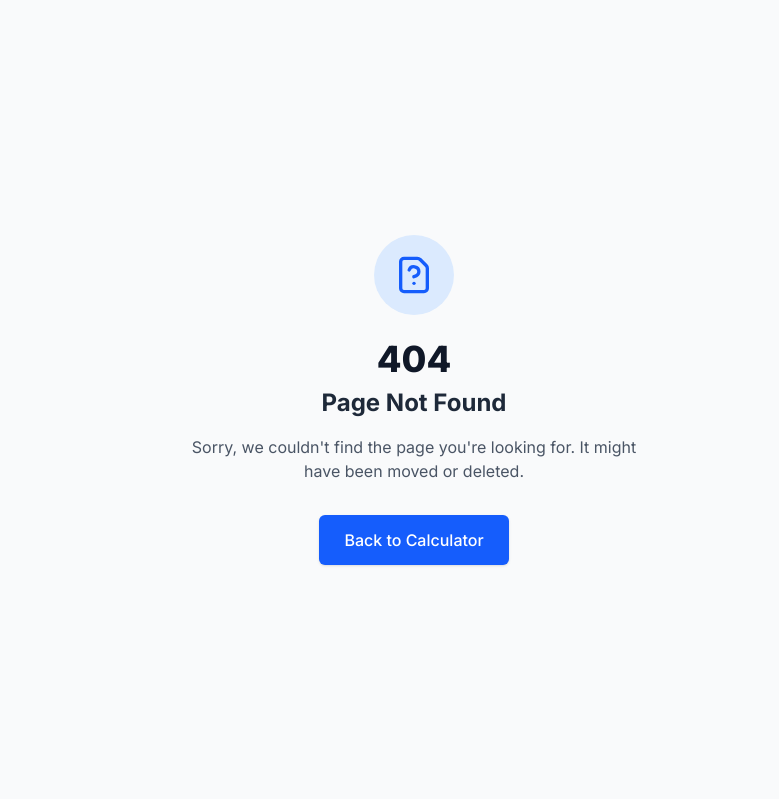
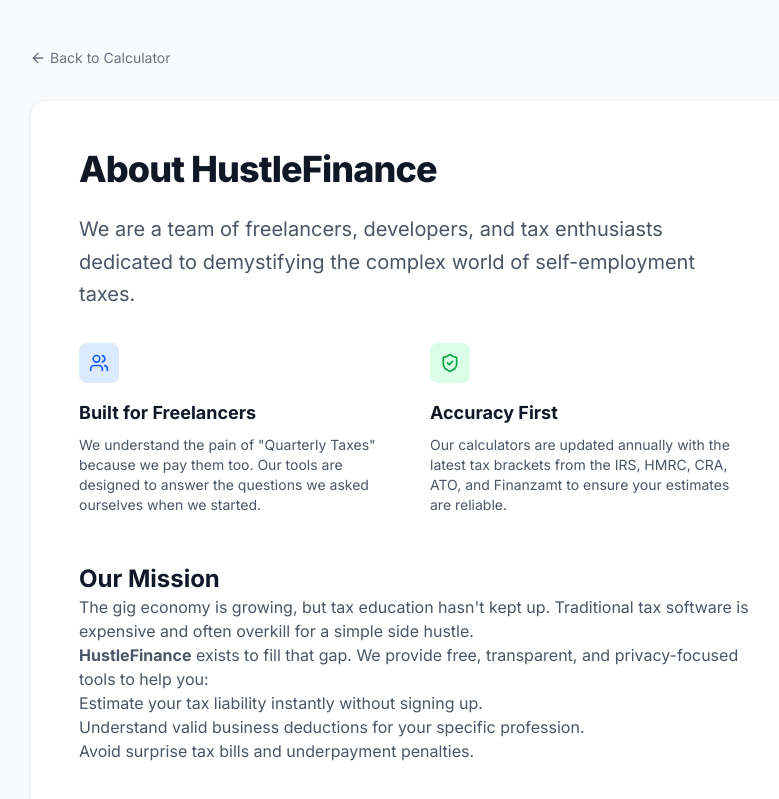
Before and after one commit to Edinam27/freelance-tax, a Next.js app: page /about in a window 1280 px wide. Before the commit this address had no page. Shown: the top 799 px of the page, without its empty margins (226-1005 px from the left). Built offline with nearby package versions, Linux system fonts and the light colour scheme.

Commit message:
SEO & E-E-A-T Improvements: Added About page and fixed Year Conflict

```diff
--- /dev/null
+++ b/app/about/page.tsx
@@ -0,0 +1,82 @@
+import { Metadata } from 'next';
+import Link from 'next/link';
+import { ArrowLeft, Users, ShieldCheck, Globe } from 'lucide-react';
+
+export const metadata: Metadata = {
+  title: "About Us | HustleFinance - Freelance Tax Experts",
+  description: "Learn about the team behind HustleFinance. Built by freelancers and tax professionals to simplify self-employment taxes for the gig economy.",
+  alternates: {
+    canonical: 'https://freelance-tax.vercel.app/about',
+  },
+};
+
+export default function AboutPage() {
+  return (
+    <main className="min-h-screen bg-gray-50 py-12 px-4 sm:px-6 lg:px-8">
+      <div className="max-w-3xl mx-auto">
+        <Link href="/" className="inline-flex items-center text-sm text-gray-500 hover:text-gray-700 mb-8 transition-colors">
+          <ArrowLeft className="w-4 h-4 mr-1" />
+          Back to Calculator
+        </Link>
+
+        <div className="bg-white rounded-2xl shadow-sm border border-gray-100 overflow-hidden">
+          <div className="p-8 md:p-12">
+            <h1 className="text-3xl md:text-4xl font-extrabold text-gray-900 tracking-tight mb-6">
+              About HustleFinance
+            </h1>
+            <p className="text-xl text-gray-600 leading-relaxed mb-8">
+              We are a team of freelancers, developers, and tax enthusiasts dedicated to demystifying the complex world of self-employment taxes.
+            </p>
+
+            <div className="grid md:grid-cols-2 gap-8 mb-12">
+              <div>
+                <div className="w-10 h-10 bg-blue-100 text-blue-600 rounded-lg flex items-center justify-center mb-4">
+                  <Users className="w-5 h-5" />
+                </div>
+                <h3 className="text-lg font-bold text-gray-900 mb-2">Built for Freelancers</h3>
+                <p className="text-gray-600 text-sm">
+                  We understand the pain of "Quarterly Taxes" because we pay them too. Our tools are designed to answer the questions we asked ourselves when we started.
+                </p>
+              </div>
+              <div>
+                <div className="w-10 h-10 bg-green-100 text-green-600 rounded-lg flex items-center justify-center mb-4">
+                  <ShieldCheck className="w-5 h-5" />
+                </div>
+                <h3 className="text-lg font-bold text-gray-900 mb-2">Accuracy First</h3>
+                <p className="text-gray-600 text-sm">
+                  Our calculators are updated annually with the latest tax brackets from the IRS, HMRC, CRA, ATO, and Finanzamt to ensure your estimates are reliable.
+                </p>
+              </div>
+            </div>
+
+            <div className="prose prose-blue text-gray-600">
+              <h2 className="text-2xl font-bold text-gray-900">Our Mission</h2>
+              <p>
+                The gig economy is growing, but tax education hasn't kept up. Traditional tax software is expensive and often overkill for a simple side hustle.
+              </p>
+              <p>
+                <strong>HustleFinance</strong> exists to fill that gap. We provide free, transparent, and privacy-focused tools to help you:
+              </p>
+              <ul>
+                <li>Estimate your tax liability instantly without signing up.</li>
+                <li>Understand valid business deductions for your specific profession.</li>
+                <li>Avoid surprise tax bills and underpayment penalties.</li>
+              </ul>
+
+              <h2 className="text-2xl font-bold text-gray-900 mt-8">Global Coverage</h2>
+              <p>
+                Whether you are a graphic designer in London, a software engineer in Berlin, or an Uber driver in Toronto, tax laws vary wildly. We are building the first truly global freelance tax engine.
+              </p>
+            </div>
+          </div>
+
+          <div className="bg-gray-50 px-8 py-6 border-t border-gray-100">
+            <p className="text-sm text-gray-500 text-center">
+              Note: While we strive for accuracy, HustleFinance is an educational tool. We are not a CPA firm. Please consult a qualified tax professional for advice specific to your financial situation.
+            </p>
+          </div>
+        </div>
+      </div>
+    </main>
+  );
+}
--- a/app/page.tsx
+++ b/app/page.tsx
@@ -146,9 +146,12 @@
       <footer className="bg-white border-t border-gray-100 py-12">
         <div className="max-w-7xl mx-auto px-4 sm:px-6 lg:px-8 flex flex-col md:flex-row justify-between items-center gap-6">
           <div className="text-gray-500 text-sm">
-            © {new Date().getFullYear()} HustleFinance. All rights reserved.
+            © 2025 HustleFinance. All rights reserved.
           </div>
           <div className="flex gap-6">
+            <a href="/about" className="text-gray-600 hover:text-blue-600 font-medium transition-colors">
+              About Us
+            </a>
             <a href="/faq" className="text-gray-600 hover:text-blue-600 font-medium transition-colors">
               FAQ
             </a>
```
